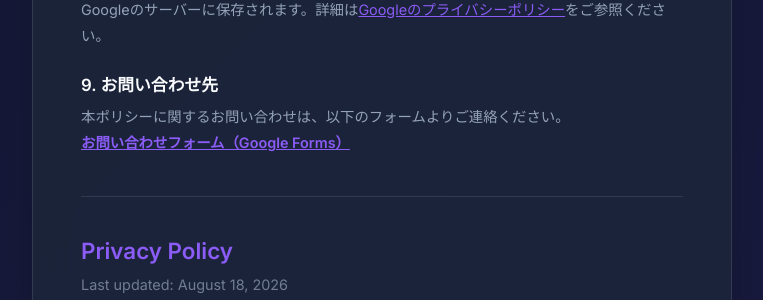
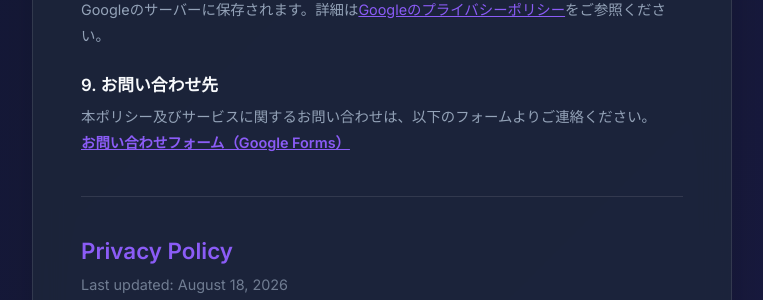
Before and after one commit to kabosu416/image-converter, a Flask app: page /privacy in a window 1280 px wide. Shown: the part 1936-2236 px from the top of the page, without its empty margins (258-1021 px from the left). Run offline with Flask 3, Linux system fonts and the light colour scheme; some libraries are stand-ins or nearby versions.

Commit message:
docs: Broaden contact scope to include service inquiries

```diff
--- a/templates/privacy.html
+++ b/templates/privacy.html
@@ -111,7 +111,7 @@
             <p>お名前およびメールアドレス等の個人情報は、お問い合わせへの対応が完了した後に速やかに削除します。ただし、お問い合わせ内容そのものについては、個人を特定できない形にした上で、サービス向上のために保存・活用させていただく場合があります。また、カスタマーハラスメント、誹謗中傷、脅迫等の悪質な行為が認められた場合は、警察への通報や法的措置をとる場合があります。なお、Googleフォームの利用にあたり、送信されたデータはGoogleのサーバーに保存されます。詳細は<a href="https://policies.google.com/privacy" target="_blank" rel="noopener noreferrer">Googleのプライバシーポリシー</a>をご参照ください。</p>
 
             <h3>9. お問い合わせ先</h3>
-            <p>本ポリシーに関するお問い合わせは、以下のフォームよりご連絡ください。</p>
+            <p>本ポリシー及びサービスに関するお問い合わせは、以下のフォームよりご連絡ください。</p>
             <p><a href="https://docs.google.com/forms/d/e/1FAIpQLSfRwxfoucf0yn44pFqanOsfYeAI_RbEj5d0dBhxMIz5tNfYug/viewform" target="_blank" rel="noopener noreferrer"><strong>お問い合わせフォーム（Google Forms）</strong></a></p>
 
             <hr class="policy-divider">
@@ -203,7 +203,7 @@
             <p>Personal information such as your name and email address will be promptly deleted after your inquiry is resolved. However, the content of the inquiry itself may be anonymized and retained for the purpose of improving our service. Furthermore, in cases of customer harassment, slander, threats, or other malicious behavior, we reserve the right to report the incident to law enforcement or take legal action. Please note that submitted data is stored on Google's servers. For details, see <a href="https://policies.google.com/privacy" target="_blank" rel="noopener noreferrer">Google's Privacy Policy</a>.</p>
 
             <h3>9. Contact</h3>
-            <p>For inquiries regarding this privacy policy, please use the contact form below:</p>
+            <p>For inquiries regarding this privacy policy and the Service, please use the contact form below:</p>
             <p><a href="https://docs.google.com/forms/d/e/1FAIpQLSfRwxfoucf0yn44pFqanOsfYeAI_RbEj5d0dBhxMIz5tNfYug/viewform" target="_blank" rel="noopener noreferrer"><strong>Contact Form (Google Forms)</strong></a></p>
         </div>
     </div>
```
